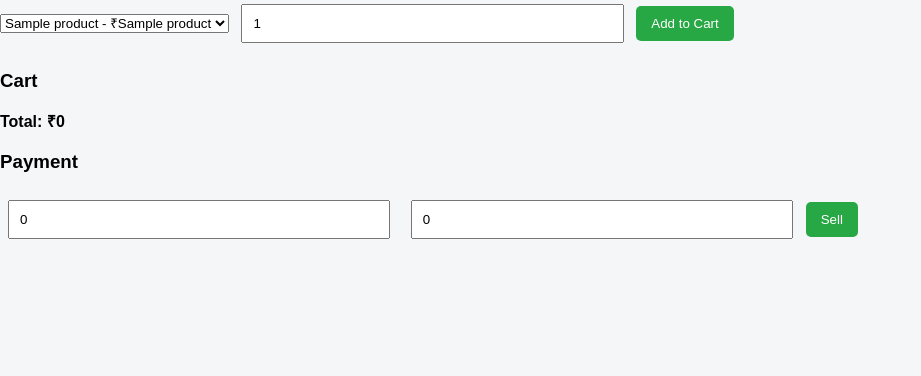
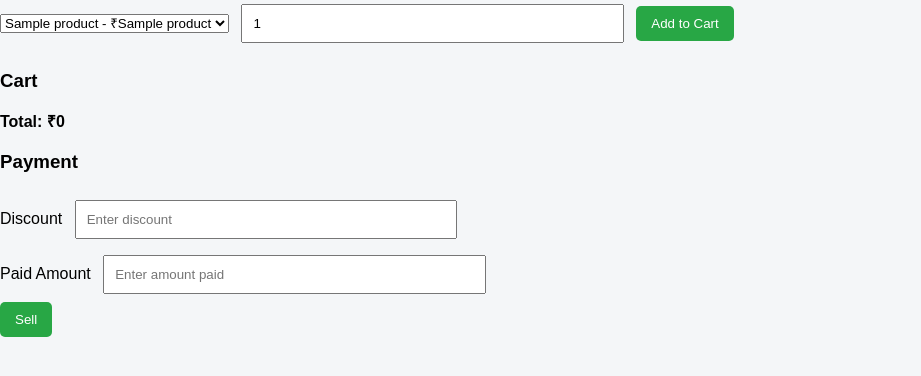
Before and after one commit to HetDedhia21/Inventicks, a Flask app: template templates/sales.html in a window 1280 px wide. Shown: the part 227-603 px from the top of the page, without its empty margins (0-921 px from the left). Run offline with Flask 3, Linux system fonts and the light colour scheme; the template is opened without the code that fills it: most values are stand-ins (such as "Sample title", 1, 10 or a date in 2020).

Commit message:
Finally fixed sales flow — cart, customers, and inventory all working 🎉

```diff
--- a/app.py
+++ b/app.py
@@ -20,42 +20,42 @@ def index():
 
 @app.route('/inventory', methods=['GET', 'POST'])
 def inventory():
-    conn = get_db_connection()
-    cursor = conn.cursor()
+    with get_db_connection() as conn:
+        cursor = conn.cursor()
 
-    # ADD PRODUCT
-    if request.method == 'POST' and 'name' in request.form:
-        name = request.form['name']
-        price = request.form['price']
-        quantity = request.form['quantity']
+        # ADD PRODUCT
+        if request.method == 'POST' and 'name' in request.form:
+            name = request.form['name']
+            price = request.form['price']
+            quantity = request.form['quantity']
 
-        cursor.execute(
-            "INSERT INTO products (name, price, quantity) VALUES (?, ?, ?)",
-            (name, price, quantity)
-        )
-        conn.commit()
-        flash("Product added successfully!")
-        return redirect('/inventory')
+            cursor.execute(
+                "INSERT INTO products (name, price, quantity) VALUES (?, ?, ?)",
+                (name, price, quantity)
+            )
+            conn.commit()
 
-    # SEARCH + FILTER
-    search = request.args.get('search')
-    filter_type = request.args.get('filter')
+            flash("Product added successfully!")
+            return redirect('/inventory')   # ✅ safe now
 
-    query = "SELECT * FROM products WHERE 1=1"
-    params = []
+        # SEARCH + FILTER
+        search = request.args.get('search')
+        filter_type = request.args.get('filter')
 
-    if search:
-        query += " AND name LIKE ?"
-        params.append('%' + search + '%')
+        query = "SELECT * FROM products WHERE 1=1"
+        params = []
 
-    if filter_type == 'low':
-        query += " AND quantity < 10"
-    elif filter_type == 'out':
-        query += " AND quantity = 0"
+        if search:
+            query += " AND name LIKE ?"
+            params.append('%' + search + '%')
 
-    products = cursor.execute(query, params).fetchall()
+        if filter_type == 'low':
+            query += " AND quantity < 10"
+        elif filter_type == 'out':
+            query += " AND quantity = 0"
 
-    conn.close()
+        products = cursor.execute(query, params).fetchall()
+
     return render_template('inventory.html', products=products)
 
 @app.route('/delete/<int:id>')
@@ -247,7 +247,7 @@ def sales():
             """, (sale_id, item['id'], item['quantity'], item['price']))
 
             cursor.execute("""
-                UPDATE products SET stock = stock - ?
+                UPDATE products SET quantity = quantity - ?
                 WHERE id = ?
             """, (item['quantity'], item['id']))
 
--- a/templates/sales.html
+++ b/templates/sales.html
@@ -41,10 +41,17 @@
 <!-- ✅ PAYMENT SECTION -->
 <h3>Payment</h3>
 
-<input type="number" id="discount" placeholder="Discount" value="0">
-<input type="number" id="paid" placeholder="Paid Amount" value="0">
+<div>
+  <label for="discount">Discount</label>
+  <input type="number" id="discount" name="discount" placeholder="Enter discount" value="">
+</div>
 
-<button onclick="submitSale()">Sell</button>
+<div>
+  <label for="paid_amount">Paid Amount</label>
+  <input type="number" id="paid_amount" name="paid_amount" placeholder="Enter amount paid" value="">
+</div>
+
+<button type="button" onclick="submitSale()">Sell</button>
 
 <!-- ✅ CUSTOMER DATA FROM BACKEND -->
 <script type="application/json" id="customer-data">
@@ -137,13 +144,15 @@ function removeItem(index) {
 }
 
 /* =========================
-   SUBMIT SALE
+   SUBMIT SALE (FIXED)
 ========================= */
 function submitSale() {
-    const phone = document.getElementById('phone').value;
-    const name = document.getElementById('name').value;
+    const phone = document.getElementById('phone').value.trim();
+    const name = document.getElementById('name').value.trim();
     const discount = parseFloat(document.getElementById('discount').value) || 0;
-    const paid = parseFloat(document.getElementById('paid').value) || 0;
+
+    // ✅ FIXED ID HERE
+    const paid = parseFloat(document.getElementById('paid_amount').value) || 0;
 
     if (!phone) {
         alert("Phone number required");
@@ -157,10 +166,12 @@ function submitSale() {
 
     fetch('/sales', {
         method: 'POST',
-        headers: { 'Content-Type': 'application/json' },
+        headers: {
+            'Content-Type': 'application/json'
+        },
         body: JSON.stringify({
             phone: phone,
-            name: name,
+            name: name || "Walk-in Customer",
             cart: cart,
             discount: discount,
             paid_amount: paid
@@ -168,8 +179,12 @@ function submitSale() {
     })
     .then(res => res.json())
     .then(data => {
-        alert("Sale Completed ✅");
-        location.reload();
+        if (data.error) {
+            alert(data.error);
+        } else {
+            alert("Sale Completed ✅");
+            location.reload();
+        }
     })
     .catch(err => {
         console.error(err);
```
Also changed, not shown: 1 other file.
